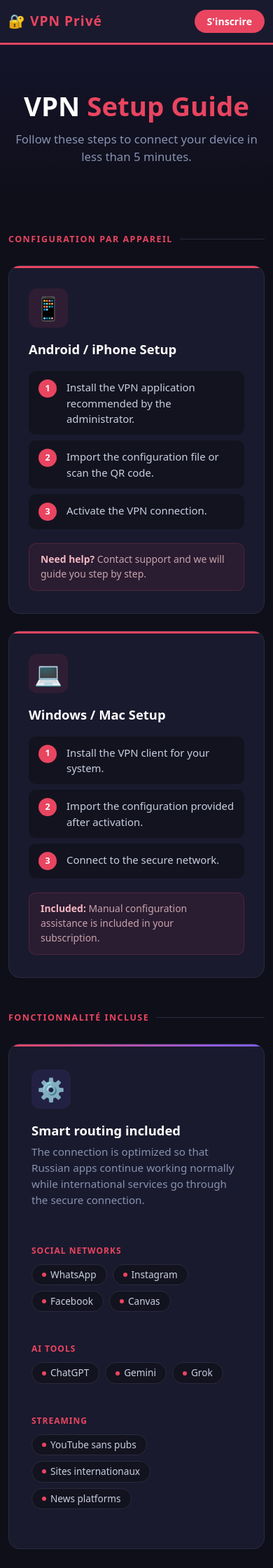
After one commit to benus-code/Fact_vpn, a Flask app: page /guide in a window 390 px wide. The commit adds this page. Shown: the top 2240 px of the page at 70% size. Run offline with Flask 3, Linux system fonts and the light colour scheme; data comes from the database, SQL or seed files in the repository.

Commit message:
feat: page Guide d'installation VPN + contacts support configurables
templates/guide.html (nouvelle page standalone dark theme) :
- Hero : "VPN Setup Guide" + sous-titre
- 2 setup cards (Android/iPhone + Windows/Mac) avec étapes numérotées,
  design step-list, note-box accent rouge
- Section Smart Routing : 3 groupes de services en pills (Social, AI, Streaming)
- Section support : bouton Telegram (bleu) + bouton WhatsApp (vert)
  → liens dynamiques depuis settings BDD
- Navbar responsive (hamburger mobile) identique à landing
- Footer avec année dynamique JS
- Responsive mobile-first

app.py :
- Nouveau setting support_telegram (lien t.me/...)
- Nouveau setting support_whatsapp (numéro dédié support)
- Route GET /guide

templates/admin.html :
- Section "Contacts support" dans le formulaire settings
  → champs support_telegram + support_whatsapp configurables depuis l'admin

templates/landing.html :
- Lien "Guide" ajouté dans la navbar

https://claude.ai/code/session_01NAseAi1BwtBqsjvprjHD7b

```diff
--- a/app.py
+++ b/app.py
@@ -32,6 +32,8 @@ SETTINGS_DEFAULTS = {
     "reference":         "VPN + твоё имя",
     "telegram_bot_token": "",
     "telegram_chat_id":   "",
+    "support_telegram":   "",   # ex: https://t.me/tonpseudo
+    "support_whatsapp":   "",   # ex: +7 996 637-23-58
 }
 
 # ─── DB helpers ───────────────────────────────────────────────────────────────
@@ -174,6 +176,10 @@ def index():
     if "user_id" in session:
         return redirect(url_for("admin_panel") if session.get("is_admin") else url_for("dashboard"))
     return render_template("landing.html", bank=get_settings())
+
+@app.route("/guide")
+def guide():
+    return render_template("guide.html", bank=get_settings())
 
 @app.route("/inscription", methods=["GET", "POST"])
 def inscription():
@@ -349,7 +355,8 @@ def admin_panel():
 def admin_update_settings():
     db = get_db()
     for key in ["beneficiaire", "telephone", "banque", "montant", "reference",
-                "telegram_bot_token", "telegram_chat_id"]:
+                "telegram_bot_token", "telegram_chat_id",
+                "support_telegram", "support_whatsapp"]:
         value = request.form.get(key, "").strip()
         db.execute(
             "INSERT OR REPLACE INTO settings (key, value) VALUES (?, ?)",
--- /dev/null
+++ b/templates/guide.html
@@ -0,0 +1,363 @@
+<!DOCTYPE html>
+<html lang="fr">
+<head>
+<meta charset="UTF-8">
+<meta name="viewport" content="width=device-width, initial-scale=1">
+<title>VPN Setup Guide</title>
+<link rel="stylesheet" href="https://cdn.jsdelivr.net/npm/bootstrap@5.3.2/dist/css/bootstrap.min.css">
+<style>
+  /* ── Palette dark (identique à landing) ─────────── */
+  :root {
+    --navy:   #1a1a2e;
+    --bg:     #0f0f1a;
+    --card:   #1a1a2e;
+    --red:    #e94560;
+    --red-dk: #c73652;
+    --text:   #e0e0e0;
+    --muted:  #8892b0;
+    --border: #2a2a3e;
+    --step-bg:#13131f;
+  }
+
+  body { background: var(--bg); color: var(--text); font-family: system-ui, -apple-system, 'Segoe UI', sans-serif; }
+
+  /* ── Navbar ──────────────────────────────────────── */
+  .site-nav {
+    background: var(--navy);
+    border-bottom: 3px solid var(--red);
+    padding: 14px 0;
+  }
+  .site-nav .brand { color: var(--red); font-weight: 800; font-size: 1.2rem; letter-spacing: 1px; text-decoration: none; }
+  .btn-nav-outline {
+    border: 1px solid rgba(255,255,255,.2); color: #ccc;
+    border-radius: 20px; padding: 6px 18px; font-size: .88rem;
+    text-decoration: none; transition: all .2s;
+  }
+  .btn-nav-outline:hover { border-color: #fff; color: #fff; }
+  .btn-nav-red {
+    background: var(--red); color: #fff; border-radius: 20px;
+    padding: 6px 18px; font-size: .88rem; text-decoration: none;
+    font-weight: 600; transition: background .2s;
+  }
+  .btn-nav-red:hover { background: var(--red-dk); color: #fff; }
+
+  /* ── Hero ────────────────────────────────────────── */
+  .hero {
+    text-align: center;
+    padding: 64px 0 48px;
+    background: linear-gradient(180deg, #14142a 0%, var(--bg) 100%);
+  }
+  .hero h1 { font-size: 2.4rem; font-weight: 800; color: #fff; margin-bottom: 12px; }
+  .hero h1 span { color: var(--red); }
+  .hero p.sub { color: var(--muted); font-size: 1.05rem; max-width: 520px; margin: 0 auto; }
+
+  /* ── Section label ───────────────────────────────── */
+  .section-label {
+    font-size: .78rem; font-weight: 700; letter-spacing: 1.5px;
+    text-transform: uppercase; color: var(--red);
+    margin-bottom: 28px; display: flex; align-items: center; gap: 10px;
+  }
+  .section-label::after {
+    content: ''; flex: 1; height: 1px; background: var(--border);
+  }
+
+  /* ── Setup Cards ─────────────────────────────────── */
+  .setup-card {
+    background: var(--card);
+    border: 1px solid var(--border);
+    border-radius: 16px;
+    padding: 32px 28px;
+    height: 100%;
+    position: relative;
+    overflow: hidden;
+  }
+  .setup-card::before {
+    content: '';
+    position: absolute; top: 0; left: 0; right: 0; height: 3px;
+    background: var(--red);
+  }
+  .setup-card .icon-wrap {
+    font-size: 2rem;
+    background: rgba(233,69,96,.1);
+    border-radius: 12px;
+    width: 56px; height: 56px;
+    display: flex; align-items: center; justify-content: center;
+    margin-bottom: 20px;
+  }
+  .setup-card h4 {
+    color: #fff; font-weight: 700; font-size: 1.15rem; margin-bottom: 20px;
+  }
+
+  /* ── Steps ───────────────────────────────────────── */
+  .step-list { list-style: none; padding: 0; margin: 0 0 20px; }
+  .step-list li {
+    display: flex; gap: 14px; align-items: flex-start;
+    padding: 12px 14px; border-radius: 10px;
+    background: var(--step-bg); margin-bottom: 8px;
+  }
+  .step-num {
+    min-width: 26px; height: 26px;
+    background: var(--red); color: #fff;
+    border-radius: 50%; font-size: .78rem; font-weight: 800;
+    display: flex; align-items: center; justify-content: center;
+    flex-shrink: 0;
+  }
+  .step-text { color: #c8cfe0; font-size: .93rem; line-height: 1.5; }
+
+  /* ── Note box ────────────────────────────────────── */
+  .note-box {
+    background: rgba(233,69,96,.08);
+    border: 1px solid rgba(233,69,96,.2);
+    border-radius: 10px; padding: 12px 16px;
+    color: #c8a4ac; font-size: .87rem; line-height: 1.5;
+  }
+  .note-box strong { color: #f4b8c2; }
+
+  /* ── Smart routing card ──────────────────────────── */
+  .routing-card {
+    background: var(--card);
+    border: 1px solid var(--border);
+    border-radius: 16px;
+    padding: 36px 32px;
+    position: relative; overflow: hidden;
+  }
+  .routing-card::before {
+    content: ''; position: absolute; top: 0; left: 0; right: 0; height: 3px;
+    background: linear-gradient(90deg, var(--red), #7b61ff);
+  }
+  .routing-card h4 { color: #fff; font-weight: 700; font-size: 1.15rem; margin-bottom: 8px; }
+  .routing-desc { color: var(--muted); font-size: .95rem; max-width: 600px; margin-bottom: 28px; }
+
+  .service-group { margin-bottom: 20px; }
+  .service-group-title {
+    font-size: .75rem; text-transform: uppercase; letter-spacing: 1px;
+    color: var(--red); font-weight: 700; margin-bottom: 10px;
+  }
+  .service-pills { display: flex; flex-wrap: wrap; gap: 8px; }
+  .service-pill {
+    background: var(--step-bg);
+    border: 1px solid var(--border);
+    color: #c8cfe0; border-radius: 20px;
+    padding: 4px 14px; font-size: .85rem;
+    display: flex; align-items: center; gap: 6px;
+  }
+  .service-pill .pill-dot { width: 6px; height: 6px; border-radius: 50%; background: var(--red); flex-shrink: 0; }
+
+  /* ── Support section ─────────────────────────────── */
+  .support-section {
+    background: linear-gradient(135deg, #14142a 0%, #1e1030 100%);
+    border-top: 1px solid var(--border);
+    padding: 64px 0;
+    text-align: center;
+  }
+  .support-section h2 { color: #fff; font-weight: 800; font-size: 2rem; margin-bottom: 10px; }
+  .support-section p { color: var(--muted); max-width: 480px; margin: 0 auto 36px; line-height: 1.7; }
+  .btn-support {
+    display: inline-flex; align-items: center; gap: 10px;
+    padding: 14px 32px; border-radius: 12px; font-size: 1rem;
+    font-weight: 700; text-decoration: none; transition: all .2s;
+    min-width: 220px; justify-content: center;
+  }
+  .btn-tg {
+    background: #229ED9; color: #fff; border: 2px solid #229ED9;
+  }
+  .btn-tg:hover { background: #1a89c0; border-color: #1a89c0; color: #fff; }
+  .btn-wa {
+    background: #25D366; color: #fff; border: 2px solid #25D366;
+  }
+  .btn-wa:hover { background: #1db955; border-color: #1db955; color: #fff; }
+
+  /* ── Footer ──────────────────────────────────────── */
+  footer {
+    text-align: center; padding: 28px;
+    color: #3a3a5a; font-size: .82rem;
+    border-top: 1px solid var(--border);
+  }
+</style>
+</head>
+<body>
+
+{# ── Navbar ── #}
+<nav class="site-nav">
+  <div class="container d-flex justify-content-between align-items-center">
+    <a href="{{ url_for('index') }}" class="brand">🔐 VPN Privé</a>
+    <div class="d-flex gap-2">
+      <a href="{{ url_for('login') }}" class="btn-nav-outline d-none d-sm-inline">Connexion</a>
+      <a href="{{ url_for('inscription') }}" class="btn-nav-red">S'inscrire</a>
+    </div>
+  </div>
+</nav>
+
+{# ── Hero ── #}
+<section class="hero">
+  <div class="container">
+    <h1>VPN <span>Setup Guide</span></h1>
+    <p class="sub">Follow these steps to connect your device in less than 5 minutes.</p>
+  </div>
+</section>
+
+{# ── Setup Cards ── #}
+<section style="padding: 48px 0 60px; background: var(--bg);">
+  <div class="container">
+
+    <p class="section-label">Configuration par appareil</p>
+
+    <div class="row g-4 mb-5">
+
+      {# ── Android / iPhone ── #}
+      <div class="col-md-6">
+        <div class="setup-card">
+          <div class="icon-wrap">📱</div>
+          <h4>Android / iPhone Setup</h4>
+          <ol class="step-list">
+            <li>
+              <span class="step-num">1</span>
+              <span class="step-text">Install the VPN application recommended by the administrator.</span>
+            </li>
+            <li>
+              <span class="step-num">2</span>
+              <span class="step-text">Import the configuration file or scan the QR code.</span>
+            </li>
+            <li>
+              <span class="step-num">3</span>
+              <span class="step-text">Activate the VPN connection.</span>
+            </li>
+          </ol>
+          <div class="note-box">
+            <strong>Need help?</strong> Contact support and we will guide you step by step.
+          </div>
+        </div>
+      </div>
+
+      {# ── Windows / Mac ── #}
+      <div class="col-md-6">
+        <div class="setup-card">
+          <div class="icon-wrap">💻</div>
+          <h4>Windows / Mac Setup</h4>
+          <ol class="step-list">
+            <li>
+              <span class="step-num">1</span>
+              <span class="step-text">Install the VPN client for your system.</span>
+            </li>
+            <li>
+              <span class="step-num">2</span>
+              <span class="step-text">Import the configuration provided after activation.</span>
+            </li>
+            <li>
+              <span class="step-num">3</span>
+              <span class="step-text">Connect to the secure network.</span>
+            </li>
+          </ol>
+          <div class="note-box">
+            <strong>Included:</strong> Manual configuration assistance is included in your subscription.
+          </div>
+        </div>
+      </div>
+    </div>
+
+    {# ── Smart Routing ── #}
+    <p class="section-label">Fonctionnalité incluse</p>
+
+    <div class="routing-card">
+      <div class="row g-4 align-items-start">
+        <div class="col-lg-4">
+          <div class="icon-wrap" style="font-size:2rem; background:rgba(123,97,255,.1); border-radius:12px; width:56px; height:56px; display:flex; align-items:center; justify-content:center; margin-bottom:20px;">⚙️</div>
+          <h4>Smart routing included</h4>
+          <p class="routing-desc">
+            The connection is optimized so that Russian apps continue working normally
+            while international services go through the secure connection.
+          </p>
+        </div>
+        <div class="col-lg-8">
+          <div class="row g-4">
+            <div class="col-sm-4">
+              <div class="service-group">
+                <p class="service-group-title">Social networks</p>
+                <div class="service-pills">
+                  <span class="service-pill"><span class="pill-dot"></span>WhatsApp</span>
+                  <span class="service-pill"><span class="pill-dot"></span>Instagram</span>
+                  <span class="service-pill"><span class="pill-dot"></span>Facebook</span>
+                  <span class="service-pill"><span class="pill-dot"></span>Canvas</span>
+                </div>
+              </div>
+            </div>
+            <div class="col-sm-4">
+              <div class="service-group">
+                <p class="service-group-title">AI tools</p>
+                <div class="service-pills">
+                  <span class="service-pill"><span class="pill-dot"></span>ChatGPT</span>
+                  <span class="service-pill"><span class="pill-dot"></span>Gemini</span>
+                  <span class="service-pill"><span class="pill-dot"></span>Grok</span>
+                </div>
+              </div>
+            </div>
+            <div class="col-sm-4">
+              <div class="service-group">
+                <p class="service-group-title">Streaming</p>
+                <div class="service-pills">
+                  <span class="service-pill"><span class="pill-dot"></span>YouTube sans pubs</span>
+                  <span class="service-pill"><span class="pill-dot"></span>Sites internationaux</span>
+                  <span class="service-pill"><span class="pill-dot"></span>News platforms</span>
+                </div>
+              </div>
+            </div>
+          </div>
+        </div>
+      </div>
+    </div>
+
+  </div>
+</section>
+
+{# ── Support ── #}
+<section class="support-section">
+  <div class="container">
+    <h2>Need help?</h2>
+    <p>
+      If you have difficulty connecting your device, contact support
+      and we will assist you.
+    </p>
+    <div class="d-flex flex-column flex-sm-row gap-3 justify-content-center align-items-center">
+
+      {% set tg = bank.support_telegram if bank and bank.support_telegram else '' %}
+      {% if tg %}
+        <a href="{{ tg }}" target="_blank" class="btn-support btn-tg">
+          <svg width="22" height="22" viewBox="0 0 24 24" fill="currentColor">
+            <path d="M12 0C5.373 0 0 5.373 0 12s5.373 12 12 12 12-5.373 12-12S18.627 0 12 0zm5.894 8.221-1.97 9.28c-.145.658-.537.818-1.084.508l-3-2.21-1.447 1.394c-.16.16-.295.295-.605.295l.213-3.053 5.56-5.023c.242-.213-.054-.333-.373-.12L7.292 13.69l-2.975-.924c-.647-.203-.657-.647.136-.958l11.57-4.461c.537-.194 1.006.131.871.874z"/>
+          </svg>
+          Contact Support — Telegram
+        </a>
+      {% else %}
+        <a href="https://t.me/" target="_blank" class="btn-support btn-tg">
+          <svg width="22" height="22" viewBox="0 0 24 24" fill="currentColor">
+            <path d="M12 0C5.373 0 0 5.373 0 12s5.373 12 12 12 12-5.373 12-12S18.627 0 12 0zm5.894 8.221-1.97 9.28c-.145.658-.537.818-1.084.508l-3-2.21-1.447 1.394c-.16.16-.295.295-.605.295l.213-3.053 5.56-5.023c.242-.213-.054-.333-.373-.12L7.292 13.69l-2.975-.924c-.647-.203-.657-.647.136-.958l11.57-4.461c.537-.194 1.006.131.871.874z"/>
+          </svg>
+          Contact Support — Telegram
+        </a>
+      {% endif %}
+
+      {% set wa_raw = bank.support_whatsapp if bank and bank.support_whatsapp else (bank.telephone if bank and bank.telephone else '') %}
+      {% set wa_num = wa_raw | replace('+','') | replace(' ','') | replace('-','') %}
+      {% if wa_num %}
+        <a href="https://wa.me/{{ wa_num }}" target="_blank" class="btn-support btn-wa">
+          <svg width="22" height="22" viewBox="0 0 24 24" fill="currentColor">
+            <path d="M12.031 0C5.392 0 .004 5.388.004 12.026c0 2.122.554 4.104 1.52 5.827L0 24l6.344-1.492a11.98 11.98 0 0 0 5.687 1.443h.005C18.67 23.951 24 18.565 24 11.926 24 5.387 18.67 0 12.031 0zm0 21.9h-.005c-1.764 0-3.494-.46-5.009-1.329l-.358-.212-3.716.874.934-3.614-.233-.371a9.843 9.843 0 0 1-1.516-5.222c0-5.44 4.43-9.87 9.875-9.87 5.446 0 9.875 4.43 9.875 9.87 0 5.44-4.43 9.874-9.847 9.874zm5.411-7.394c-.297-.149-1.758-.868-2.031-.967-.272-.098-.47-.148-.669.149-.198.297-.769.967-.943 1.165-.173.199-.347.223-.644.074-.297-.148-1.255-.462-2.39-1.475-.883-.788-1.48-1.761-1.653-2.059-.173-.297-.019-.457.13-.605.134-.133.298-.347.446-.521.15-.173.2-.298.3-.497.099-.198.05-.372-.026-.521-.074-.148-.668-1.611-.916-2.206-.241-.579-.487-.501-.668-.51l-.57-.01c-.198 0-.52.074-.792.372-.272.297-1.04 1.016-1.04 2.479s1.065 2.876 1.213 3.074c.149.198 2.096 3.2 5.076 4.487.709.306 1.262.489 1.693.626.712.226 1.36.194 1.872.118.57-.085 1.758-.719 2.007-1.413.248-.694.248-1.29.173-1.413-.074-.123-.272-.198-.57-.347z"/>
+          </svg>
+          Contact Support — WhatsApp
+        </a>
+      {% endif %}
+
+    </div>
+  </div>
+</section>
+
+<footer>
+  © <span id="yr"></span> VPN Privé — Service personnel &nbsp;·&nbsp;
+  <a href="{{ url_for('index') }}" style="color:#3a3a5a;">Accueil</a> &nbsp;·&nbsp;
+  <a href="{{ url_for('inscription') }}" style="color:#3a3a5a;">S'inscrire</a>
+</footer>
+
+<script src="https://cdn.jsdelivr.net/npm/bootstrap@5.3.2/dist/js/bootstrap.bundle.min.js"></script>
+<script>document.getElementById('yr').textContent = new Date().getFullYear();</script>
+</body>
+</html>
--- a/templates/landing.html
+++ b/templates/landing.html
@@ -57,6 +57,7 @@
     </button>
     <div class="collapse navbar-collapse justify-content-end" id="navbarLanding">
       <div class="d-flex gap-2 flex-column flex-lg-row mt-2 mt-lg-0">
+        <a href="{{ url_for('guide') }}" class="btn-outline-custom text-center" style="padding:8px 20px; font-size:.9rem; border-color:rgba(255,255,255,.2);">Guide</a>
         <a href="{{ url_for('login') }}" class="btn-outline-custom text-center" style="padding:8px 20px; font-size:.9rem;">Connexion</a>
         <a href="{{ url_for('inscription') }}" class="btn-primary-custom text-center" style="padding:8px 20px; font-size:.9rem;">S'inscrire</a>
       </div>
```
Also changed, not shown: templates/admin.html (+18 -0 lines).
